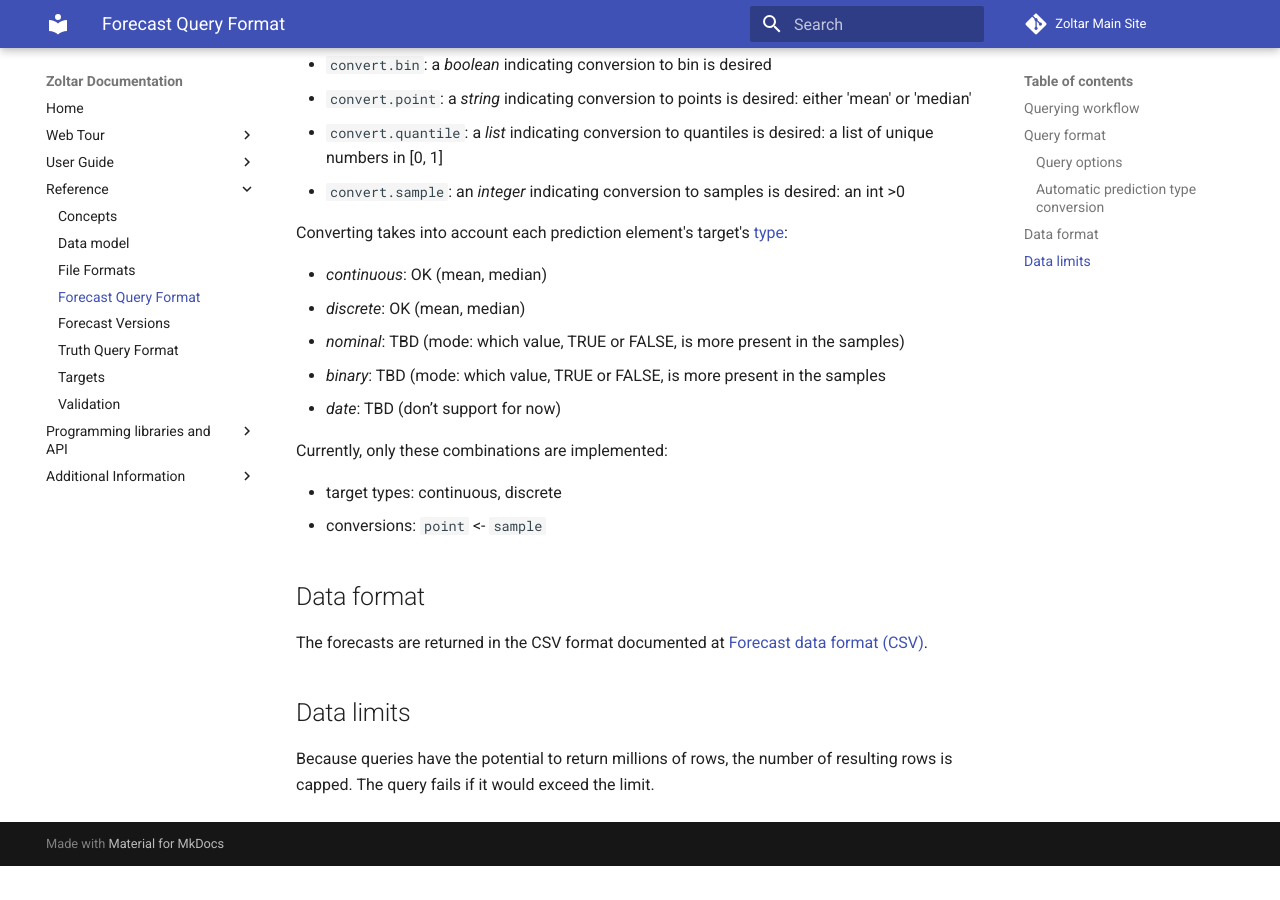
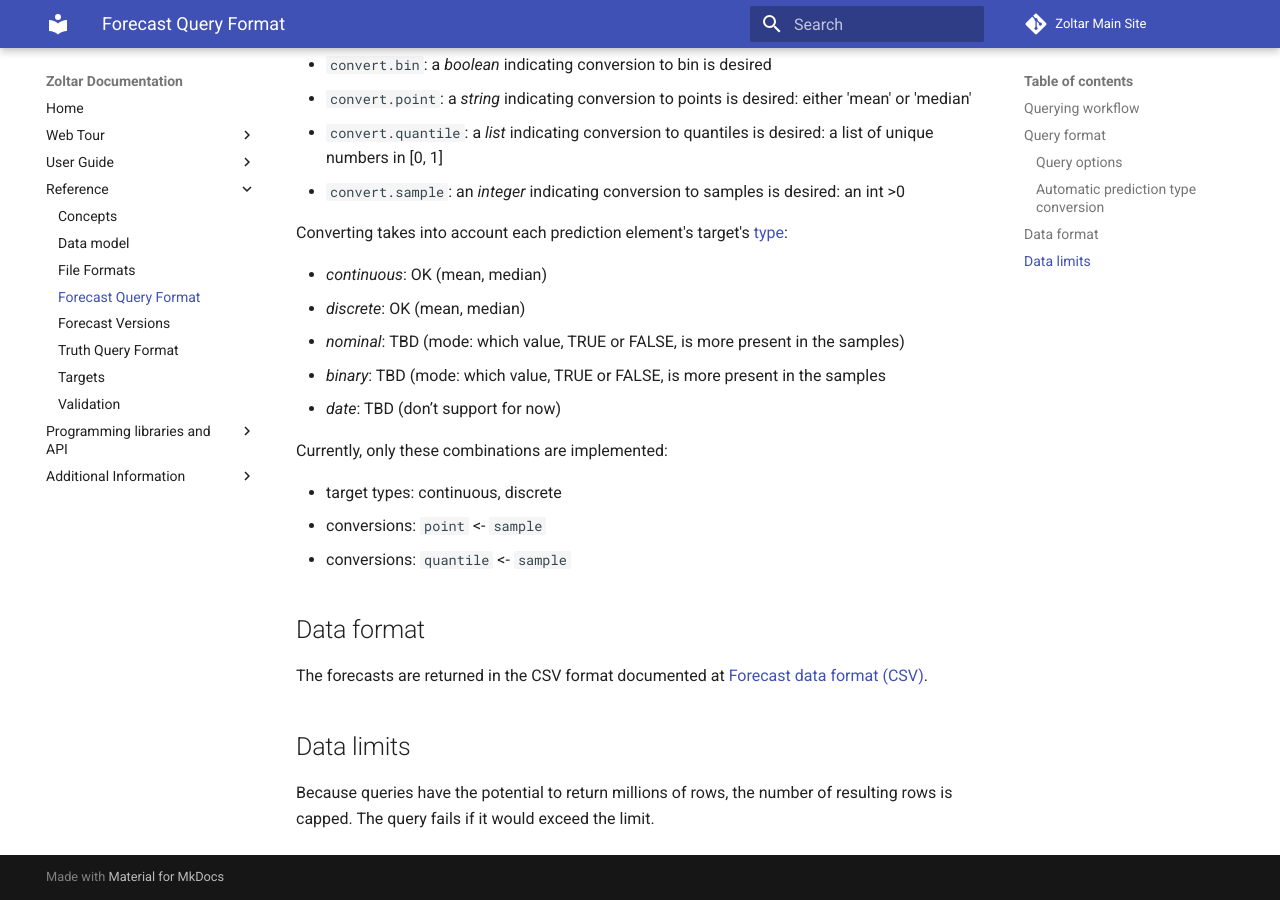
Before and after one commit to reichlab/docs.zoltardata, an MkDocs documentation site: the page built from docs/ForecastQueryFormat.md, in a window 1280 px wide and 900 px high, scrolled down 3310 px. Built offline with MkDocs 1.6.1 and Material for MkDocs 9.7.7, drawn with Linux system fonts in a browser that asks for light colours; before the commit the page ends 4176 px from its top, so only the background shows below that.

Commit message:
[Add a service to convert between different forecast formats #322]

````diff
--- a/docs/ForecastQueryFormat.md
+++ b/docs/ForecastQueryFormat.md
@@ -109,7 +109,7 @@ Here are all the conversions that we hope to support (TO on the arrow left and F
 
 ```
 `bin`      <- `named`, `sample`  # can convert named or samples to bin. options: none
-`named`    <- n/a                # no conversion to named is possible
+`named`    <-  n/a               # no conversion to named is possible
 `point`    <- `named`, `sample`  # can convert named or samples to point. options: 'mean' or 'median'
 `quantile` <- `named`, `sample`  # "" samples. options: list of quantiles
 `sample`   <- `named`            # can convert named to samples. options: number of samples
@@ -136,6 +136,7 @@ Currently, only these combinations are implemented:
 
 - target types: continuous, discrete
 - conversions: `point` <- `sample`
+- conversions: `quantile` <- `sample`
 
 
 ## Data format
````
